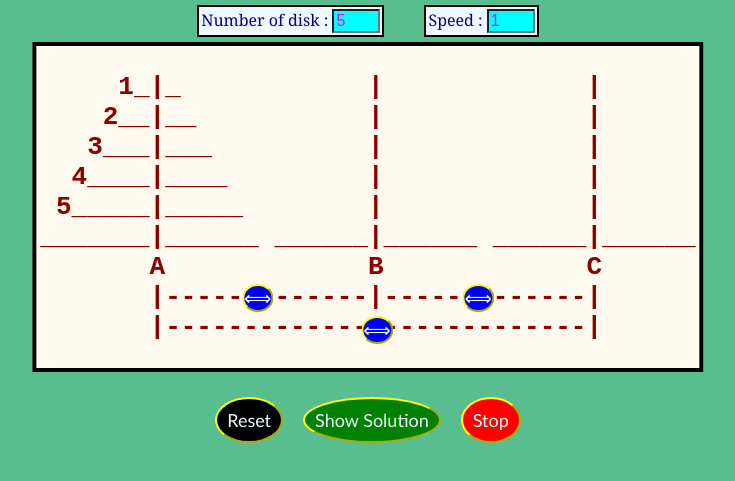
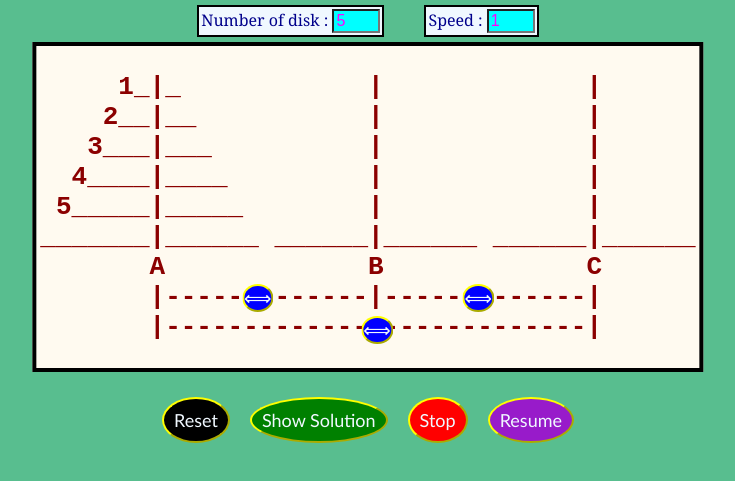
Before and after one commit to Yogesh-Bhardwaj/Tower_of_Hanoi_problem, a plain HTML site: page index.html in a window 1280 px wide. Shown: the part 79-560 px from the top of the page, without its empty margins (272-1007 px from the left). Drawn offline with Linux system fonts and the light colour scheme.

Commit message:
Added Resume Button

```diff
--- a/index.html
+++ b/index.html
@@ -27,6 +27,7 @@
         <button id="reset" onclick="reset()">Reset</button>
         <button id="show-sol" onclick="Solution()">Show Solution</button>
         <button id="stop" onclick="Stop()">Stop</button>
+        <button id="resume" onclick="Resume()">Resume</button>
     </div>
     <script src="func.js"></script>
 </body>
--- a/style.css
+++ b/style.css
@@ -71,6 +71,13 @@ button{
     padding:10px;
     font-size: large;
 }
+#resume{
+    margin-top: 25px;
+    margin-left: 20px;
+    background-color: rgb(152, 27, 202);
+    padding:10px;
+    font-size: large;
+}
 #slow{
     margin-top: 25px;
     margin-left: 20px;
```
